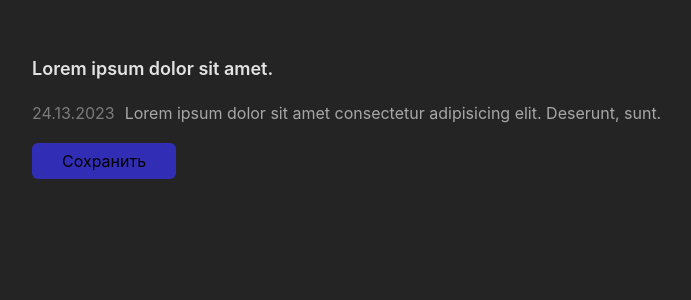
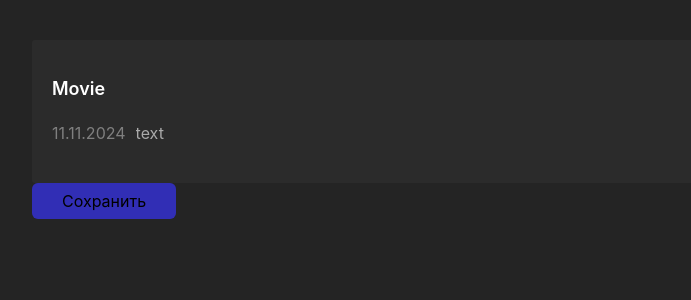
Before and after one commit to LovelyValue/training-react-app, a React (Vite) app: page / in a window 1280 px wide. Shown: the top 300 px of the page, without its empty margins (8-699 px from the left). Built offline with nearby package versions, Linux system fonts and the light colour scheme.

Commit message:
Пропсы и красивая дата

```diff
--- a/src/App.jsx
+++ b/src/App.jsx
@@ -3,9 +3,27 @@ import Button from './components/Button/Button';
 import JournalItem from './components/JournalItem/JournalItem';
 
 function App() {
+	const data = [
+		{
+			title: 'Movie',
+			text: 'text',
+			date: new Date(),
+		},
+
+		{
+			title: 'Books',
+			text: 'sex',
+			date: new Date(),
+		},
+	];
+
 	return (
 		<>
-			<JournalItem />
+			<JournalItem
+				title={data[0].title}
+				text={data[0].text}
+				date={data[0].date}
+			/>
 			<Button />
 		</>
 	);
--- a/src/components/JournalItem/JournalItem.jsx
+++ b/src/components/JournalItem/JournalItem.jsx
@@ -1,17 +1,16 @@
 import './JournalItem.css';
 
-function JournalItem() {
+function JournalItem({ title, text, date }) {
+	const formatedDate = Intl.DateTimeFormat('ru-Ru').format(date);
+
 	return (
-		<>
-			<h2 className='journal-item__header'>Lorem ipsum dolor sit amet.</h2>
+		<div className='journal-item'>
+			<h2 className='journal-item__header'>{title}</h2>
 			<h2 className='journal-item__body'>
-				<div className='journal-item__date'>24.13.2023</div>
-				<div className='journal-item__text'>
-					Lorem ipsum dolor sit amet consectetur adipisicing elit. Deserunt,
-					sunt.
-				</div>
+				<div className='journal-item__date'>{formatedDate}</div>
+				<div className='journal-item__text'>{text}</div>
 			</h2>
-		</>
+		</div>
 	);
 }
 
```
